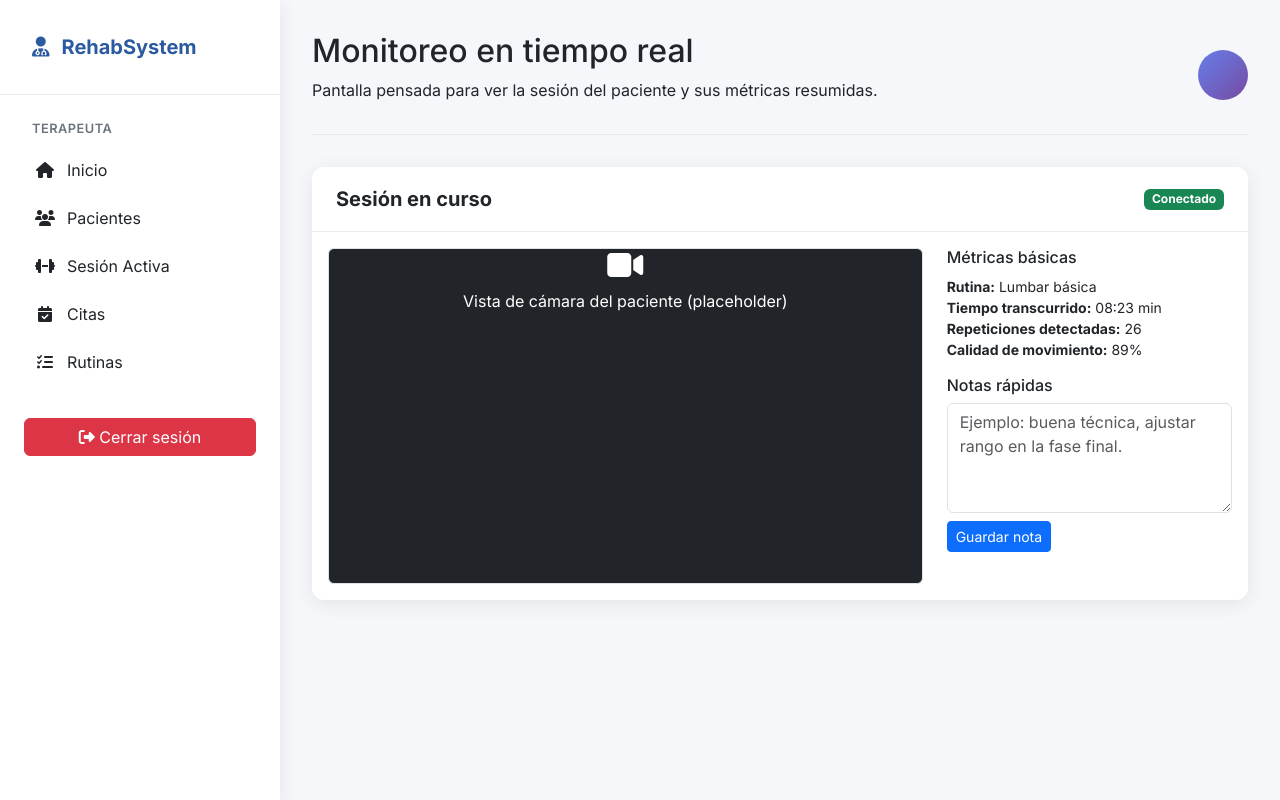
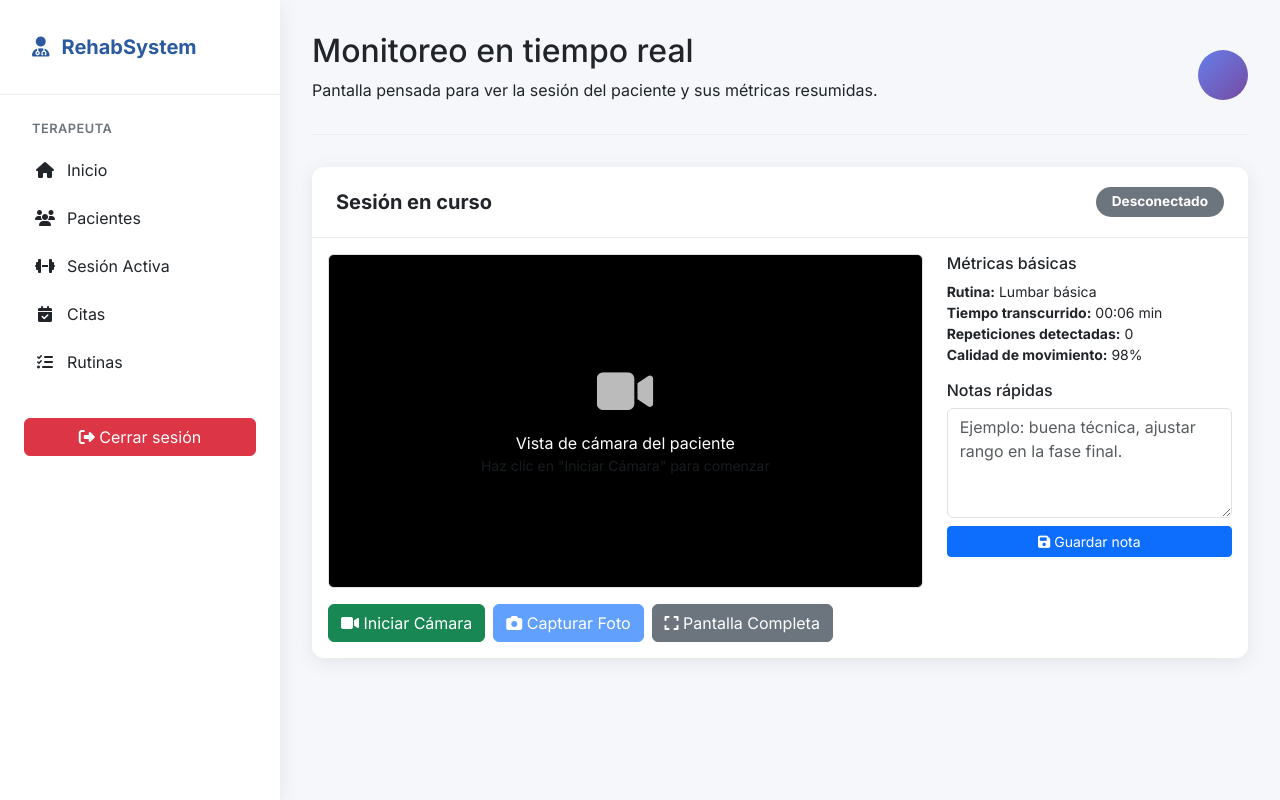
Before and after one commit to Knin90/web-RehabSystem, a Python web app: template templates/therapist/start_session.html in a window 1280 px wide. Run offline with Jinja, Linux system fonts and the light colour scheme; the template is opened without the code that fills it, so the values that code supplies are empty.

Commit message:
feat: Agregar módulo de cámara en tiempo real para terapeuta
- Implementar captura de video en vivo con MediaDevices API
- Agregar controles de cámara (iniciar, detener, capturar foto, pantalla completa)
- Implementar métricas en tiempo real (tiempo, repeticiones, calidad)
- Agregar sistema de notas rápidas para terapeutas
- Crear CameraManager class con manejo robusto de errores
- Agregar estilos personalizados y animaciones
- Actualizar README.md con nueva funcionalidad

```diff
--- /dev/null
+++ b/static/css/camera-styles.css
@@ -0,0 +1,225 @@
+/**
+ * Camera Styles - RehabSystem
+ * Estilos para el módulo de cámara del terapeuta
+ */
+
+/* Contenedor de video */
+#patientCamera {
+    background: #000;
+    border-radius: 8px;
+}
+
+/* Placeholder de cámara */
+#cameraPlaceholder {
+    transition: opacity 0.3s ease;
+}
+
+#cameraPlaceholder i {
+    animation: pulse 2s infinite;
+}
+
+@keyframes pulse {
+    0%, 100% {
+        opacity: 1;
+        transform: scale(1);
+    }
+    50% {
+        opacity: 0.7;
+        transform: scale(1.05);
+    }
+}
+
+/* Controles de cámara */
+.camera-controls {
+    display: flex;
+    gap: 10px;
+    margin-top: 15px;
+}
+
+/* Botones de control */
+#btnToggleCamera,
+#btnCaptureSnapshot {
+    transition: all 0.3s ease;
+}
+
+#btnToggleCamera:hover,
+#btnCaptureSnapshot:hover {
+    transform: translateY(-2px);
+    box-shadow: 0 4px 8px rgba(0,0,0,0.2);
+}
+
+/* Badge de estado */
+#cameraStatus {
+    font-size: 0.85rem;
+    padding: 0.5rem 1rem;
+    border-radius: 20px;
+    transition: all 0.3s ease;
+}
+
+/* Indicador de grabación */
+.recording-indicator {
+    position: absolute;
+    top: 15px;
+    left: 15px;
+    background: rgba(220, 53, 69, 0.9);
+    color: white;
+    padding: 8px 15px;
+    border-radius: 20px;
+    font-size: 0.85rem;
+    font-weight: 600;
+    display: none;
+    align-items: center;
+    gap: 8px;
+    z-index: 10;
+}
+
+.recording-indicator.active {
+    display: flex;
+}
+
+.recording-indicator::before {
+    content: '';
+    width: 10px;
+    height: 10px;
+    background: white;
+    border-radius: 50%;
+    animation: blink 1s infinite;
+}
+
+@keyframes blink {
+    0%, 100% { opacity: 1; }
+    50% { opacity: 0.3; }
+}
+
+/* Métricas en tiempo real */
+.metrics-overlay {
+    position: absolute;
+    bottom: 15px;
+    right: 15px;
+    background: rgba(0, 0, 0, 0.7);
+    color: white;
+    padding: 10px 15px;
+    border-radius: 8px;
+    font-size: 0.85rem;
+    backdrop-filter: blur(10px);
+}
+
+/* Pantalla completa */
+.fullscreen-video {
+    width: 100vw !important;
+    height: 100vh !important;
+    object-fit: contain;
+}
+
+/* Notificaciones personalizadas */
+.camera-notification {
+    position: fixed;
+    top: 20px;
+    right: 20px;
+    z-index: 9999;
+    min-width: 300px;
+    animation: slideIn 0.3s ease;
+}
+
+@keyframes slideIn {
+    from {
+        transform: translateX(400px);
+        opacity: 0;
+    }
+    to {
+        transform: translateX(0);
+        opacity: 1;
+    }
+}
+
+/* Responsive */
+@media (max-width: 768px) {
+    .camera-controls {
+        flex-direction: column;
+    }
+
+    .camera-controls button {
+        width: 100%;
+    }
+
+    .metrics-overlay {
+        font-size: 0.75rem;
+        padding: 8px 12px;
+    }
+}
+
+/* Efectos de hover en controles */
+.btn-camera-control {
+    position: relative;
+    overflow: hidden;
+}
+
+.btn-camera-control::before {
+    content: '';
+    position: absolute;
+    top: 50%;
+    left: 50%;
+    width: 0;
+    height: 0;
+    border-radius: 50%;
+    background: rgba(255, 255, 255, 0.3);
+    transform: translate(-50%, -50%);
+    transition: width 0.6s, height 0.6s;
+}
+
+.btn-camera-control:hover::before {
+    width: 300px;
+    height: 300px;
+}
+
+/* Spinner de carga */
+.camera-loading {
+    position: absolute;
+    top: 50%;
+    left: 50%;
+    transform: translate(-50%, -50%);
+    z-index: 5;
+}
+
+.camera-loading .spinner-border {
+    width: 3rem;
+    height: 3rem;
+    border-width: 0.3rem;
+}
+
+/* Snapshot preview */
+.snapshot-preview {
+    position: fixed;
+    top: 50%;
+    left: 50%;
+    transform: translate(-50%, -50%);
+    z-index: 10000;
+    background: white;
+    padding: 20px;
+    border-radius: 12px;
+    box-shadow: 0 10px 40px rgba(0,0,0,0.3);
+    max-width: 90%;
+    max-height: 90%;
+}
+
+.snapshot-preview img {
+    max-width: 100%;
+    max-height: 70vh;
+    border-radius: 8px;
+}
+
+/* Overlay oscuro */
+.camera-overlay {
+    position: fixed;
+    top: 0;
+    left: 0;
+    width: 100%;
+    height: 100%;
+    background: rgba(0, 0, 0, 0.7);
+    z-index: 9999;
+    display: none;
+}
+
+.camera-overlay.active {
+    display: block;
+}
--- /dev/null
+++ b/static/js/camera-manager.js
@@ -0,0 +1,241 @@
+/**
+ * Camera Manager - RehabSystem
+ * Gestiona la captura de video de la cámara del paciente
+ */
+
+class CameraManager {
+    constructor(videoElementId) {
+        this.videoElement = document.getElementById(videoElementId);
+        this.stream = null;
+        this.isActive = false;
+    }
+
+    /**
+     * Iniciar la cámara
+     */
+    async startCamera() {
+        try {
+            // Solicitar acceso a la cámara
+            const constraints = {
+                video: {
+                    width: { ideal: 1280 },
+                    height: { ideal: 720 },
+                    facingMode: 'user'
+                },
+                audio: false
+            };
+
+            this.stream = await navigator.mediaDevices.getUserMedia(constraints);
+
+            // Asignar el stream al elemento video
+            if (this.videoElement) {
+                this.videoElement.srcObject = this.stream;
+                this.videoElement.play();
+                this.isActive = true;
+
+                console.log('✅ Cámara iniciada correctamente');
+                this.showNotification('Cámara conectada', 'success');
+
+                // Actualizar UI
+                this.updateUI(true);
+            }
+        } catch (error) {
+            console.error('❌ Error al acceder a la cámara:', error);
+            this.handleCameraError(error);
+        }
+    }
+
+    /**
+     * Detener la cámara
+     */
+    stopCamera() {
+        if (this.stream) {
+            this.stream.getTracks().forEach(track => track.stop());
+            this.stream = null;
+            this.isActive = false;
+
+            if (this.videoElement) {
+                this.videoElement.srcObject = null;
+            }
+
+            console.log('🛑 Cámara detenida');
+            this.showNotification('Cámara desconectada', 'info');
+
+            // Actualizar UI
+            this.updateUI(false);
+        }
+    }
+
+    /**
+     * Alternar cámara (encender/apagar)
+     */
+    toggleCamera() {
+        if (this.isActive) {
+            this.stopCamera();
+        } else {
+            this.startCamera();
+        }
+    }
+
+    /**
+     * Capturar foto de la cámara
+     */
+    captureSnapshot() {
+        if (!this.isActive || !this.videoElement) {
+            this.showNotification('La cámara no está activa', 'warning');
+            return null;
+        }
+
+        const canvas = document.createElement('canvas');
+        canvas.width = this.videoElement.videoWidth;
+        canvas.height = this.videoElement.videoHeight;
+
+        const ctx = canvas.getContext('2d');
+        ctx.drawImage(this.videoElement, 0, 0);
+
+        // Convertir a blob
+        return canvas.toDataURL('image/jpeg', 0.8);
+    }
+
+    /**
+     * Manejar errores de cámara
+     */
+    handleCameraError(error) {
+        let message = 'Error al acceder a la cámara';
+
+        if (error.name === 'NotAllowedError') {
+            message = 'Permiso de cámara denegado. Por favor, permite el acceso.';
+        } else if (error.name === 'NotFoundError') {
+            message = 'No se encontró ninguna cámara en el dispositivo.';
+        } else if (error.name === 'NotReadableError') {
+            message = 'La cámara está siendo usada por otra aplicación.';
+        }
+
+        this.showNotification(message, 'danger');
+    }
+
+    /**
+     * Actualizar interfaz de usuario
+     */
+    updateUI(isActive) {
+        const btnToggle = document.getElementById('btnToggleCamera');
+        const btnCapture = document.getElementById('btnCaptureSnapshot');
+        const statusBadge = document.getElementById('cameraStatus');
+        const placeholder = document.getElementById('cameraPlaceholder');
+
+        if (btnToggle) {
+            if (isActive) {
+                btnToggle.innerHTML = '<i class="fas fa-video-slash"></i> Detener Cámara';
+                btnToggle.classList.remove('btn-success');
+                btnToggle.classList.add('btn-danger');
+            } else {
+                btnToggle.innerHTML = '<i class="fas fa-video"></i> Iniciar Cámara';
+                btnToggle.classList.remove('btn-danger');
+                btnToggle.classList.add('btn-success');
+            }
+        }
+
+        if (btnCapture) {
+            btnCapture.disabled = !isActive;
+        }
+
+        if (statusBadge) {
+            if (isActive) {
+                statusBadge.textContent = 'Conectado';
+                statusBadge.classList.remove('bg-secondary');
+                statusBadge.classList.add('bg-success');
+            } else {
+                statusBadge.textContent = 'Desconectado';
+                statusBadge.classList.remove('bg-success');
+                statusBadge.classList.add('bg-secondary');
+            }
+        }
+
+        if (placeholder) {
+            placeholder.style.display = isActive ? 'none' : 'flex';
+        }
+    }
+
+    /**
+     * Mostrar notificación
+     */
+    showNotification(message, type = 'info') {
+        // Crear elemento de notificación
+        const notification = document.createElement('div');
+        notification.className = `alert alert-${type} alert-dismissible fade show position-fixed`;
+        notification.style.cssText = 'top: 20px; right: 20px; z-index: 9999; min-width: 300px;';
+        notification.innerHTML = `
+            ${message}
+            <button type="button" class="btn-close" data-bs-dismiss="alert"></button>
+        `;
+
+        document.body.appendChild(notification);
+
+        // Auto-remover después de 3 segundos
+        setTimeout(() => {
+            notification.remove();
+        }, 3000);
+    }
+
+    /**
+     * Verificar soporte de cámara
+     */
+    static checkCameraSupport() {
+        if (!navigator.mediaDevices || !navigator.mediaDevices.getUserMedia) {
+            console.error('❌ Tu navegador no soporta acceso a cámara');
+            return false;
+        }
+        return true;
+    }
+
+    /**
+     * Listar cámaras disponibles
+     */
+    static async getAvailableCameras() {
+        try {
+            const devices = await navigator.mediaDevices.enumerateDevices();
+            return devices.filter(device => device.kind === 'videoinput');
+        } catch (error) {
+            console.error('Error al listar cámaras:', error);
+            return [];
+        }
+    }
+}
+
+// Inicializar cuando el DOM esté listo
+document.addEventListener('DOMContentLoaded', function() {
+    // Verificar soporte
+    if (!CameraManager.checkCameraSupport()) {
+        alert('Tu navegador no soporta acceso a cámara. Usa Chrome, Firefox o Edge.');
+        return;
+    }
+
+    // Crear instancia del gestor de cámara
+    const cameraManager = new CameraManager('patientCamera');
+
+    // Botón para iniciar/detener cámara
+    const btnToggle = document.getElementById('btnToggleCamera');
+    if (btnToggle) {
+        btnToggle.addEventListener('click', () => {
+            cameraManager.toggleCamera();
+        });
+    }
+
+    // Botón para capturar foto
+    const btnCapture = document.getElementById('btnCaptureSnapshot');
+    if (btnCapture) {
+        btnCapture.addEventListener('click', () => {
+            const snapshot = cameraManager.captureSnapshot();
+            if (snapshot) {
+                console.log('📸 Foto capturada');
+                // Aquí puedes enviar la foto al servidor o mostrarla
+                cameraManager.showNotification('Foto capturada correctamente', 'success');
+            }
+        });
+    }
+
+    // Detener cámara al salir de la página
+    window.addEventListener('beforeunload', () => {
+        cameraManager.stopCamera();
+    });
+});
--- a/templates/therapist/base_terapeuta.html
+++ b/templates/therapist/base_terapeuta.html
@@ -16,6 +16,9 @@
 
     <!-- Global CSS -->
     <link rel="stylesheet" href="{{ url_for('static', filename='css/dashboard.css') }}">
+
+    <!-- Extra CSS -->
+    {% block extra_css %}{% endblock %}
 </head>
 
 <body>
@@ -77,5 +80,8 @@
 <!-- Bootstrap JS -->
 <script src="https://cdn.jsdelivr.net/npm/bootstrap@5.3.0/dist/js/bootstrap.bundle.min.js"></script>
 
+<!-- Extra JS -->
+{% block extra_js %}{% endblock %}
+
 </body>
 </html>
--- a/templates/therapist/start_session.html
+++ b/templates/therapist/start_session.html
@@ -4,37 +4,133 @@
 {% block page_title %}Monitoreo en tiempo real{% endblock %}
 {% block page_description %}Pantalla pensada para ver la sesión del paciente y sus métricas resumidas.{% endblock %}
 
+{% block extra_css %}
+<link rel="stylesheet" href="{{ url_for('static', filename='css/camera-styles.css') }}">
+{% endblock %}
+
 {% block content %}
 <div class="card card-custom mb-4">
     <div class="card-header-custom d-flex justify-content-between align-items-center">
         <h5 class="card-title mb-0">Sesión en curso</h5>
-        <span class="badge bg-success">Conectado</span>
+        <span id="cameraStatus" class="badge bg-secondary">Desconectado</span>
     </div>
     <div class="card-body row g-4">
         <div class="col-lg-8">
-            <div class="ratio ratio-16x9 border rounded bg-dark position-relative">
-                <!-- Aquí podrías incrustar más adelante el streaming del paciente -->
-                <div class="position-absolute top-50 start-50 translate-middle text-center text-white">
-                    <i class="fas fa-video fa-2x mb-2"></i>
-                    <p>Vista de cámara del paciente (placeholder)</p>
+            <!-- Contenedor de video -->
+            <div class="position-relative border rounded bg-dark overflow-hidden" style="aspect-ratio: 16/9;">
+                <!-- Video de la cámara -->
+                <video id="patientCamera"
+                       class="w-100 h-100"
+                       style="object-fit: cover; display: block;"
+                       autoplay
+                       playsinline>
+                </video>
+
+                <!-- Placeholder cuando la cámara está apagada -->
+                <div id="cameraPlaceholder"
+                     class="position-absolute top-0 start-0 w-100 h-100 d-flex flex-column justify-content-center align-items-center text-white"
+                     style="background: rgba(0,0,0,0.8);">
+                    <i class="fas fa-video fa-3x mb-3"></i>
+                    <p class="mb-0">Vista de cámara del paciente</p>
+                    <small class="text-muted">Haz clic en "Iniciar Cámara" para comenzar</small>
                 </div>
             </div>
+
+            <!-- Controles de cámara -->
+            <div class="mt-3 d-flex gap-2">
+                <button id="btnToggleCamera" class="btn btn-success">
+                    <i class="fas fa-video"></i> Iniciar Cámara
+                </button>
+                <button id="btnCaptureSnapshot" class="btn btn-primary" disabled>
+                    <i class="fas fa-camera"></i> Capturar Foto
+                </button>
+                <button class="btn btn-secondary" onclick="toggleFullscreen()">
+                    <i class="fas fa-expand"></i> Pantalla Completa
+                </button>
+            </div>
         </div>
+
         <div class="col-lg-4">
             <h6>Métricas básicas</h6>
             <ul class="list-unstyled small mb-3">
                 <li><strong>Rutina:</strong> Lumbar básica</li>
-                <li><strong>Tiempo transcurrido:</strong> 08:23 min</li>
-                <li><strong>Repeticiones detectadas:</strong> 26</li>
-                <li><strong>Calidad de movimiento:</strong> 89%</li>
+                <li><strong>Tiempo transcurrido:</strong> <span id="sessionTime">00:00</span> min</li>
+                <li><strong>Repeticiones detectadas:</strong> <span id="repsCount">0</span></li>
+                <li><strong>Calidad de movimiento:</strong> <span id="movementQuality">0</span>%</li>
             </ul>
 
             <h6>Notas rápidas</h6>
-            <textarea class="form-control mb-2" rows="4"
+            <textarea id="sessionNotes" class="form-control mb-2" rows="4"
                       placeholder="Ejemplo: buena técnica, ajustar rango en la fase final."></textarea>
 
-            <button class="btn btn-primary btn-sm">Guardar nota</button>
+            <button class="btn btn-primary btn-sm w-100" onclick="saveNote()">
+                <i class="fas fa-save"></i> Guardar nota
+            </button>
         </div>
     </div>
 </div>
+
+<script>
+// Función para pantalla completa
+function toggleFullscreen() {
+    const videoContainer = document.getElementById('patientCamera').parentElement;
+    if (!document.fullscreenElement) {
+        videoContainer.requestFullscreen().catch(err => {
+            console.error('Error al entrar en pantalla completa:', err);
+        });
+    } else {
+        document.exitFullscreen();
+    }
+}
+
+// Función para guardar nota
+function saveNote() {
+    const notes = document.getElementById('sessionNotes').value;
+    if (notes.trim()) {
+        // Aquí puedes enviar la nota al servidor
+        console.log('Nota guardada:', notes);
+
+        // Mostrar confirmación
+        const alert = document.createElement('div');
+        alert.className = 'alert alert-success alert-dismissible fade show position-fixed';
+        alert.style.cssText = 'top: 20px; right: 20px; z-index: 9999;';
+        alert.innerHTML = `
+            <i class="fas fa-check-circle"></i> Nota guardada correctamente
+            <button type="button" class="btn-close" data-bs-dismiss="alert"></button>
+        `;
+        document.body.appendChild(alert);
+
+        setTimeout(() => alert.remove(), 3000);
+    } else {
+        alert('Por favor escribe una nota antes de guardar.');
+    }
+}
+
+// Simulador de métricas en tiempo real
+let sessionSeconds = 0;
+let repsCount = 0;
+
+setInterval(() => {
+    // Actualizar tiempo de sesión
+    sessionSeconds++;
+    const minutes = Math.floor(sessionSeconds / 60);
+    const seconds = sessionSeconds % 60;
+    document.getElementById('sessionTime').textContent =
+        `${String(minutes).padStart(2, '0')}:${String(seconds).padStart(2, '0')}`;
+
+    // Simular incremento de repeticiones (aleatorio)
+    if (Math.random() > 0.95) {
+        repsCount++;
+        document.getElementById('repsCount').textContent = repsCount;
+    }
+
+    // Simular calidad de movimiento
+    const quality = Math.floor(Math.random() * 20) + 80; // 80-100%
+    document.getElementById('movementQuality').textContent = quality;
+}, 1000);
+</script>
 {% endblock %}
+
+{% block extra_js %}
+<script src="{{ url_for('static', filename='js/camera-manager.js') }}"></script>
+{% endblock %}
```
Also changed, not shown: README.md.
